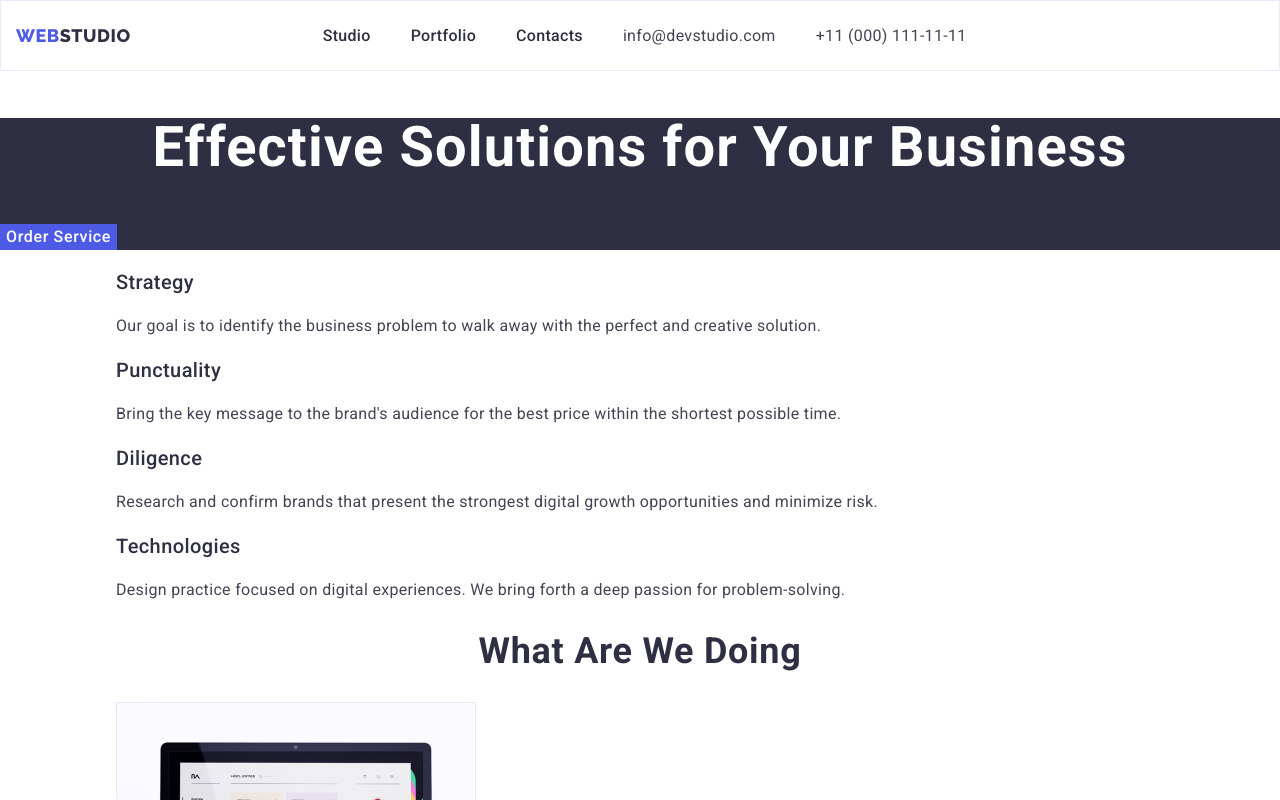
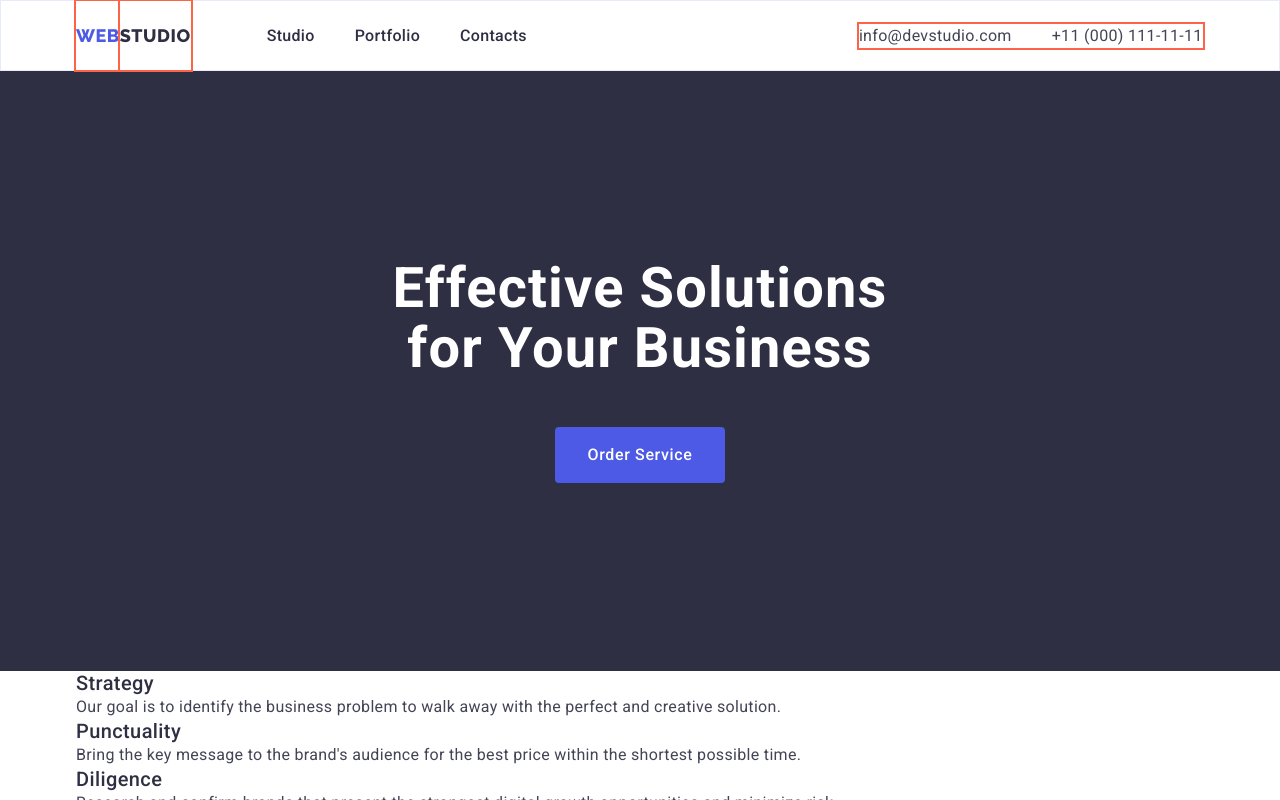
Before and after one commit to MariiaSam/goit-markup-hw-03, a plain HTML site: page index.html in a window 1280 px wide. Shown: the top 800 px of the page. Drawn offline with nearby package versions, Linux system fonts and the light colour scheme.

Commit message:
add corr header

```diff
--- a/css/styles.css
+++ b/css/styles.css
@@ -27,6 +27,15 @@ body {
 
 a {
   text-decoration: none;
+}
+ul,
+p,
+h1,
+h2,
+h3 {
+  margin-bottom: 0;
+  margin-top: 0;
+  padding-left: 0;
 }
 
 .list {
@@ -69,17 +78,21 @@ img {
 .container-header {
   display: flex;
   align-items: center;
-  margin: 0;
+  /*padding-left: 15px;
+  padding-right: 15px;*/
 }
 /*Navigation*/
 .container-menu {
   display: flex;
   align-items: center;
+  margin: 0;
+}
+.logo-span {
+  outline: 2px solid tomato;
 }
 
 .logo,
 .logo-span {
-  margin-right: 76px;
   padding-top: 24px;
   padding-bottom: 24px;
 
@@ -99,6 +112,7 @@ img {
 .logo {
   text-decoration: none;
 }
+
 .list {
   text-decoration: none;
 }
@@ -106,6 +120,10 @@ img {
 .container-nav {
   display: flex;
   align-items: center;
+  text-align: center;
+  /*outline: 2px solid black;*/
+  margin-right: 332px;
+  margin-left: 76px;
 }
 
 .nav-studio {
@@ -125,7 +143,6 @@ img {
 .nav-contacts {
   padding-top: 24px;
   padding-bottom: 24px;
-  margin-right: 0px;
 }
 
 .nav-link {
@@ -145,10 +162,12 @@ img {
   display: flex;
   align-items: center;
   gap: 40px;
+  margin-right: 0;
 }
 
 .address {
   font-style: normal;
+  outline: 2px solid tomato;
 }
 
 .address-link,
@@ -171,7 +190,19 @@ img {
 .hero {
   background-color: var(--secondary-bgc-color);
 }
+.container-hero {
+  text-align: center;
+  padding-top: 188px;
+  padding-bottom: 188px;
+}
+
 .hero-title {
+  margin-top: 0;
+  margin-bottom: 48px;
+  margin-left: auto;
+  margin-right: auto;
+  width: 496px;
+
   font-weight: 700;
   font-size: 56px;
   line-height: 1.07;
@@ -181,6 +212,9 @@ img {
 }
 
 .btn-hero {
+  display: inline-block;
+  padding: 16px 32px;
+
   font-family: inherit;
   font-weight: 500;
   font-size: 16px;
@@ -190,6 +224,7 @@ img {
   letter-spacing: 0.04em;
   border: none;
   cursor: pointer;
+  border-radius: 4px;
 }
 .btn-hero:hover,
 .btn-hero:focus {
--- a/index.html
+++ b/index.html
@@ -25,9 +25,11 @@
       <div class="container-header container">
         <!-- Navigation-->
         <nav class="container-menu list">
-          <a class="logo link" href="./index.html"
-            >Web<span class="logo logo-span">Studio</span></a
-          >
+          <div class="logo-span">
+            <a class="logo link" href="./index.html"
+              >Web<span class="logo logo-span">Studio</span></a
+            >
+          </div>
           <ul class="container-nav list">
             <li>
               <a class="nav-link nav-studio link" href="./index.html">Studio</a>
@@ -51,7 +53,7 @@
               >
             </li>
             <li>
-              <a class="address-link link" href="tel:+110001111111"
+              <a class="address-link address-tel link" href="tel:+110001111111"
                 >+11 (000) 111-11-11</a
               >
             </li>
@@ -63,8 +65,10 @@
     <main class="main">
       <!--Hero-->
       <section class="hero">
-        <h1 class="hero-title">Effective Solutions for Your Business</h1>
-        <button class="btn-hero" type="button">Order Service</button>
+        <div class="container-hero container">
+          <h1 class="hero-title">Effective Solutions for Your Business</h1>
+          <button class="btn-hero" type="button">Order Service</button>
+        </div>
       </section>
 
       <!--Section_1-->
```
